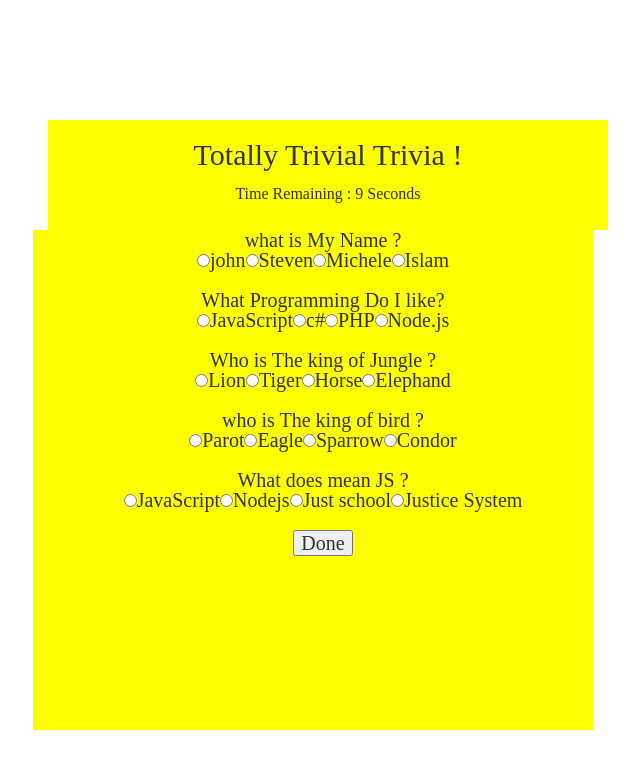
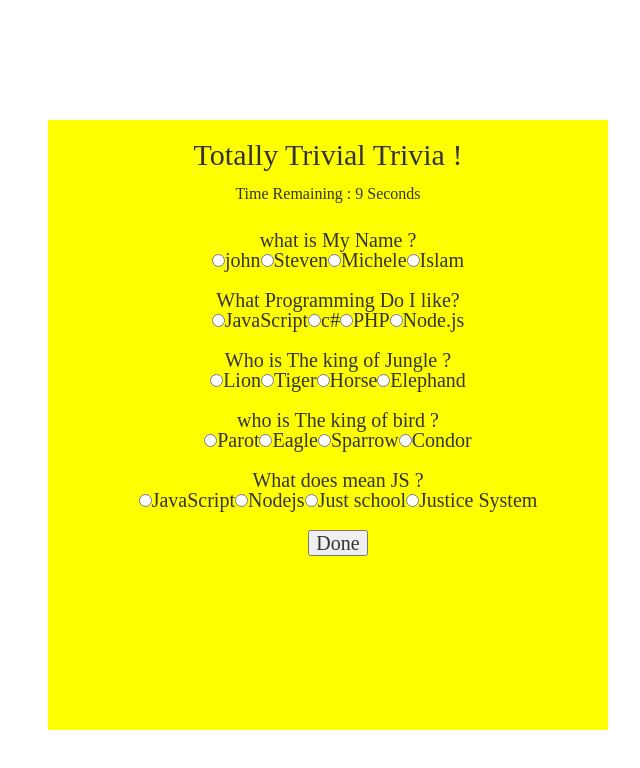
Before and after one commit to dinislam-123/TriviaGame, a plain HTML site: page index.html in a window 1280 px wide. Both pictures are taken after a click on the button "Start". Shown: the whole page, without its empty margins (142-782 px from the left). Drawn offline with nearby package versions, Linux system fonts and the light colour scheme.

Commit message:
Add files via upload

```diff
--- a/index.html
+++ b/index.html
@@ -23,7 +23,7 @@
                     <input type="button" id="start" value="Start"></input>
                 </div>
                 <!-- all questions -->
-                <div class="row" id='div1'>
+                <div id='div1'>
 
                 </div>
                 <div id="result" class='result'>
```
